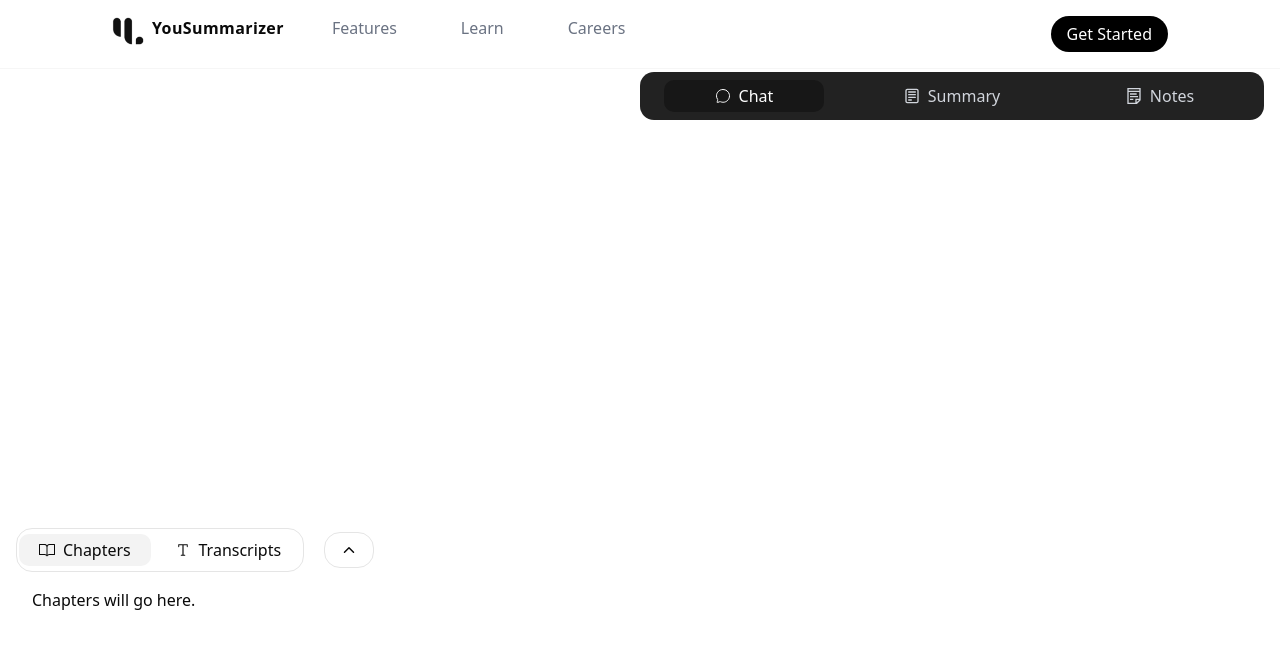
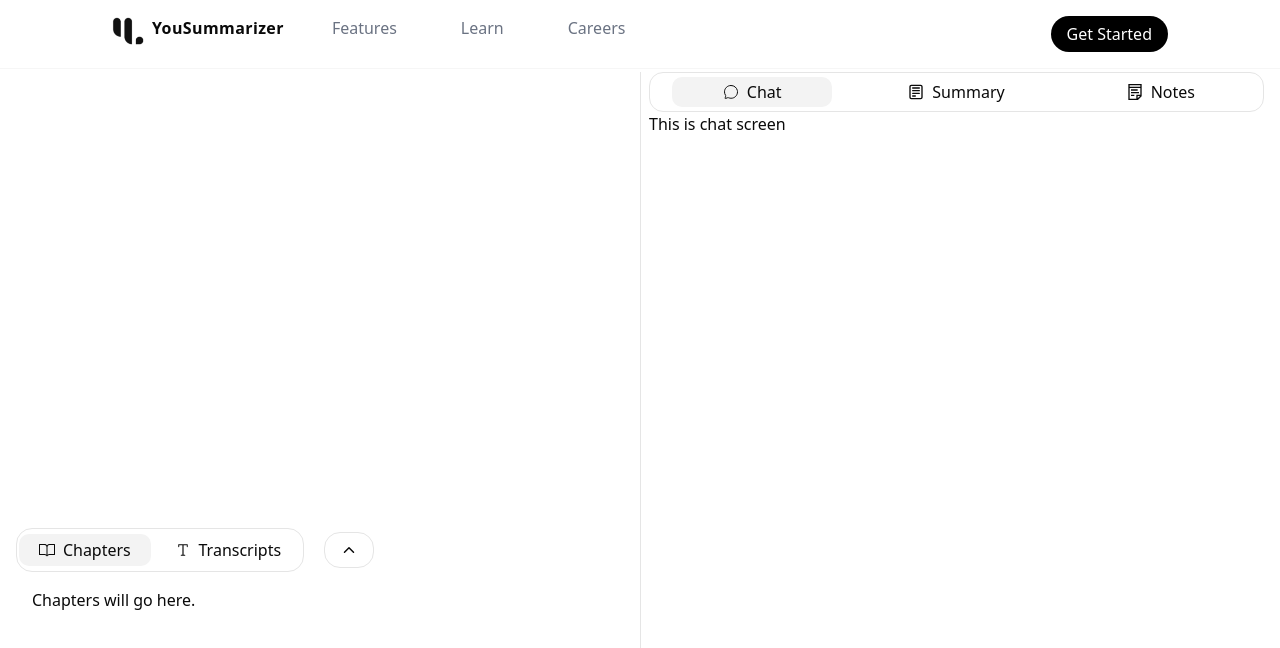
Before and after one commit to Sohail-Ali-Khwazada/YouSummarizer, a React (Vite) app in the folder frontend/: page /learn/content in a window 1280 px wide. Shown: the top 648 px of the page. Built offline with nearby package versions, Linux system fonts and the light colour scheme.

Commit message:
changed the colors of right panel and fixed a minor desing issue

```diff
--- a/frontend/src/components/ChatScreen.tsx
+++ b/frontend/src/components/ChatScreen.tsx
@@ -2,7 +2,7 @@
 
 function ChatScreen() {
   return (
-    <div className="text-white">
+    <div className="">
       This is chat screen
     </div>
   )
--- a/frontend/src/components/NotesScreen.tsx
+++ b/frontend/src/components/NotesScreen.tsx
@@ -4,6 +4,7 @@ function NotesScreen() {
   return (
     <div className="">
       {/* <SimpleEditor /> */}
+      This is notes screen
     </div>
   )
 }
--- a/frontend/src/components/RightPanel.tsx
+++ b/frontend/src/components/RightPanel.tsx
@@ -14,12 +14,12 @@ function RightPanel() {
   };
 
   return (
-    <div className="w-1/2">
+    <div className="w-1/2 border-l pl-2">
       {/* navigation */}
-      <div className="bg-[#222222] w-full h-[3rem] flex justify-around rounded-xl text-gray-300 py-2">
+      <div className="w-full h-[2.5rem] flex justify-around rounded-xl border py-1">
         <button
-          className={`cursor-pointer hover:text-white w-40 rounded-lg  ${
-            activePanel == "Chat" && "bg-[#171717] text-white"
+          className={`cursor-pointer w-40 rounded-lg hover:bg-[#F3F3F3] ${
+            activePanel == "Chat" && "bg-[#F3F3F3]"
           }`}
           onClick={handleClick}
         >
@@ -31,8 +31,8 @@ function RightPanel() {
           </div>
         </button>
         <button
-          className={`cursor-pointer hover:text-white w-40 rounded-lg ${
-            activePanel == "Summary" && "bg-[#171717] text-white"
+          className={`cursor-pointer hover:bg-[#F3F3F3] w-40 rounded-lg ${
+            activePanel == "Summary" && "bg-[#F3F3F3]"
           }`}
           onClick={handleClick}
         >
@@ -42,8 +42,8 @@ function RightPanel() {
           </div>
         </button>
         <button
-          className={`cursor-pointer hover:text-white w-40 rounded-lg ${
-            activePanel == "Notes" && "bg-[#171717] text-white"
+          className={`cursor-pointer hover:bg-[#F3F3F3] w-40 rounded-lg ${
+            activePanel == "Notes" && "bg-[#F3F3F3]"
           }`}
           onClick={handleClick}
         >
--- a/frontend/src/components/SummaryScreen.tsx
+++ b/frontend/src/components/SummaryScreen.tsx
@@ -2,7 +2,7 @@
 
 function SummaryScreen() {
   return (
-    <div className="text-white">
+    <div className="">
       This is Summary Screen
     </div>
   )
```
